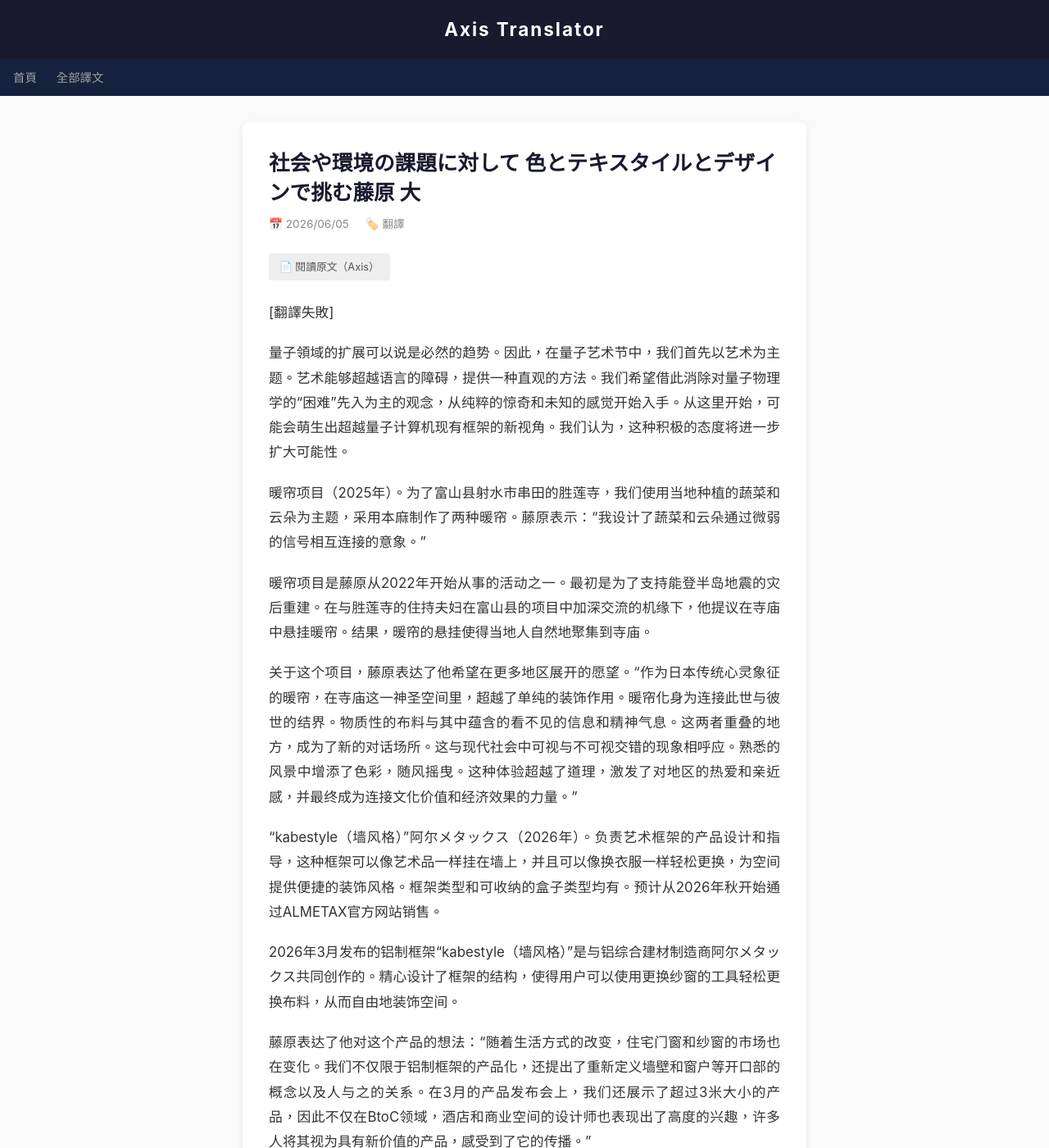
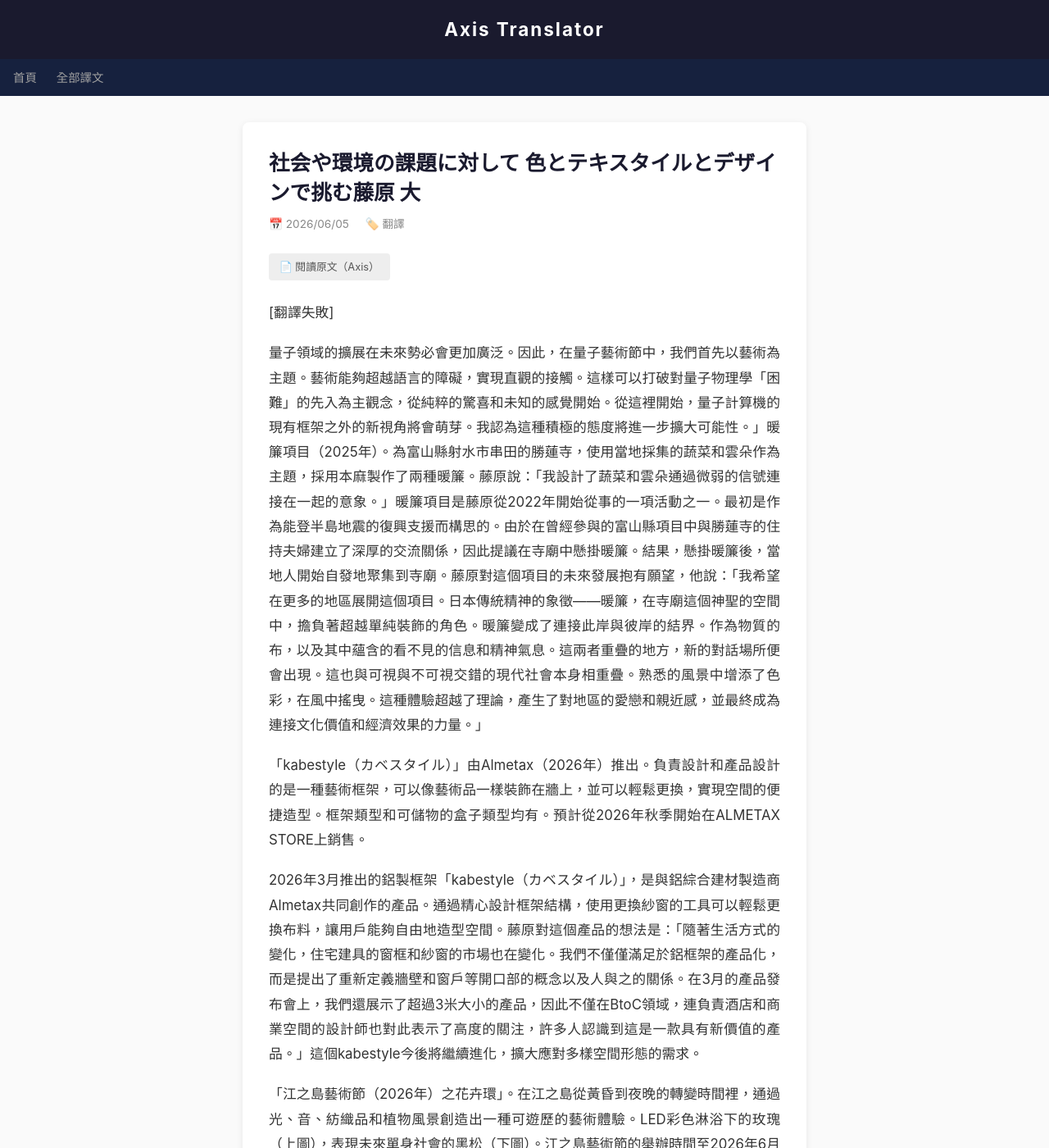
Before and after one commit to buegecody/axis-translator, a Jekyll site: the page built from _posts/2026-06-05-社会や環境の課題に対して-色とテキスタイルとデザインで挑む藤原-大.md, in a window 1280 px wide and 1400 px high. Shown: the whole window at 82% size. Built offline with Jekyll 4.4.1, drawn with Linux system fonts in a browser that asks for light colours; some of the changed text lies outside the part shown.

Commit message:
daily: 2026-06-05

```diff
--- a/_posts/2026-06-05-社会や環境の課題に対して-色とテキスタイルとデザインで挑む藤原-大.md
+++ b/_posts/2026-06-05-社会や環境の課題に対して-色とテキスタイルとデザインで挑む藤原-大.md
@@ -7,24 +7,18 @@ original_url: "https://www.axismag.jp/posts/2026/06/712628.html"
 ---
 
 <p>[翻譯失敗]</p>
-<p>量子領域的扩展可以说是必然的趋势。因此，在量子艺术节中，我们首先以艺术为主题。艺术能够超越语言的障碍，提供一种直观的方法。我们希望借此消除对量子物理学的“困难”先入为主的观念，从纯粹的惊奇和未知的感觉开始入手。从这里开始，可能会萌生出超越量子计算机现有框架的新视角。我们认为，这种积极的态度将进一步扩大可能性。</p>
-<p>暖帘项目（2025年）。为了富山县射水市串田的胜莲寺，我们使用当地种植的蔬菜和云朵为主题，采用本麻制作了两种暖帘。藤原表示：“我设计了蔬菜和云朵通过微弱的信号相互连接的意象。”</p>
-<p>暖帘项目是藤原从2022年开始从事的活动之一。最初是为了支持能登半岛地震的灾后重建。在与胜莲寺的住持夫妇在富山县的项目中加深交流的机缘下，他提议在寺庙中悬挂暖帘。结果，暖帘的悬挂使得当地人自然地聚集到寺庙。</p>
-<p>关于这个项目，藤原表达了他希望在更多地区展开的愿望。“作为日本传统心灵象征的暖帘，在寺庙这一神圣空间里，超越了单纯的装饰作用。暖帘化身为连接此世与彼世的结界。物质性的布料与其中蕴含的看不见的信息和精神气息。这两者重叠的地方，成为了新的对话场所。这与现代社会中可视与不可视交错的现象相呼应。熟悉的风景中增添了色彩，随风摇曳。这种体验超越了道理，激发了对地区的热爱和亲近感，并最终成为连接文化价值和经济效果的力量。”</p>
-<p>“kabestyle（墙风格）”阿尔メタックス（2026年）。负责艺术框架的产品设计和指导，这种框架可以像艺术品一样挂在墙上，并且可以像换衣服一样轻松更换，为空间提供便捷的装饰风格。框架类型和可收纳的盒子类型均有。预计从2026年秋开始通过ALMETAX官方网站销售。</p>
-<p>2026年3月发布的铝制框架“kabestyle（墙风格）”是与铝综合建材制造商阿尔メタックス共同创作的。精心设计了框架的结构，使得用户可以使用更换纱窗的工具轻松更换布料，从而自由地装饰空间。</p>
-<p>藤原表达了他对这个产品的想法：“随着生活方式的改变，住宅门窗和纱窗的市场也在变化。我们不仅限于铝制框架的产品化，还提出了重新定义墙壁和窗户等开口部的概念以及人与之的关系。在3月的产品发布会上，我们还展示了超过3米大小的产品，因此不仅在BtoC领域，酒店和商业空间的设计师也表现出了高度的兴趣，许多人将其视为具有新价值的产品，感受到了它的传播。”</p>
-<p>这个kabestyle将继续响应多样化空间的需求，进一步发展和扩展。</p>
-<p>“フラワーリング”江之岛艺术节（2026年）。在江之岛从黄昏到夜晚的过渡时间里，通过光、音、纺织品和植物景观，创造出一种巡回式的艺术体验。LED色彩淋浴下的玫瑰（上图），表达未来单身社会的黑松（下图）。江之岛艺术节的举办将持续到2026年6月7日。</p>
-<p>最新的項目是將於2026年4月至6月初在江之島藝術節展出的裝置藝術作品「城堡」和「花環」。在從白天到夜晚的時段變化中，在江之島植物園中，光線、聲音、紡織品和植物相互交織，提供了一個人、自然和文化共鳴的體驗。</p>
-<p>「我們現在對於透過LED燈光來觀賞自然物已經不太感到違和感了。在這樣的情況下，要將人為構成的植物園視為『自然本身』來看待是困難的。『城堡』和『花環』是通過人工光線重新編排場域感知的一種設計，同時也是作為一個當代藝術作品，探討自然是如何被觀看和感受的。」藤原這樣說道。</p>
-<p>「人心中獨有的自然・印度14億人的色彩與紡織品」展（2026）。從2024年秋開始，為期約半年，進行色彩採集項目，採集印度人生活中的色彩，並以紡織品作品的形式展示。目前，該項目持續進行中，目標是將色彩數據數值化並在空間中表現。</p>
-<p>「人心中獨有的自然・印度14億人的色彩與紡織品」展（2026）。將在東京・青山的螺旋花園舉辦。</p>
+<p>量子領域的擴展在未來勢必會更加廣泛。因此，在量子藝術節中，我們首先以藝術為主題。藝術能夠超越語言的障礙，實現直觀的接觸。這樣可以打破對量子物理學「困難」的先入為主觀念，從純粹的驚喜和未知的感覺開始。從這裡開始，量子計算機的現有框架之外的新視角將會萌芽。我認為這種積極的態度將進一步擴大可能性。」暖簾項目（2025年）。為富山縣射水市串田的勝蓮寺，使用當地採集的蔬菜和雲朵作為主題，採用本麻製作了兩種暖簾。藤原說：「我設計了蔬菜和雲朵通過微弱的信號連接在一起的意象。」暖簾項目是藤原從2022年開始從事的一項活動之一。最初是作為能登半島地震的復興支援而構思的。由於在曾經參與的富山縣項目中與勝蓮寺的住持夫婦建立了深厚的交流關係，因此提議在寺廟中懸掛暖簾。結果，懸掛暖簾後，當地人開始自發地聚集到寺廟。藤原對這個項目的未來發展抱有願望，他說：「我希望在更多的地區展開這個項目。日本傳統精神的象徵——暖簾，在寺廟這個神聖的空間中，擔負著超越單純裝飾的角色。暖簾變成了連接此岸與彼岸的結界。作為物質的布，以及其中蘊含的看不見的信息和精神氣息。這兩者重疊的地方，新的對話場所便會出現。這也與可視與不可視交錯的現代社會本身相重疊。熟悉的風景中增添了色彩，在風中搖曳。這種體驗超越了理論，產生了對地區的愛戀和親近感，並最終成為連接文化價值和經濟效果的力量。」</p>
+<p>「kabestyle（カベスタイル）」由Almetax（2026年）推出。負責設計和產品設計的是一種藝術框架，可以像藝術品一樣裝飾在牆上，並可以輕鬆更換，實現空間的便捷造型。框架類型和可儲物的盒子類型均有。預計從2026年秋季開始在ALMETAX STORE上銷售。</p>
+<p>2026年3月推出的鋁製框架「kabestyle（カベスタイル）」，是與鋁綜合建材製造商Almetax共同創作的產品。通過精心設計框架結構，使用更換紗窗的工具可以輕鬆更換布料，讓用戶能夠自由地造型空間。藤原對這個產品的想法是：「隨著生活方式的變化，住宅建具的窗框和紗窗的市場也在變化。我們不僅僅滿足於鋁框架的產品化，而是提出了重新定義牆壁和窗戶等開口部的概念以及人與之的關係。在3月的產品發布會上，我們還展示了超過3米大小的產品，因此不僅在BtoC領域，連負責酒店和商業空間的設計師也對此表示了高度的關注，許多人認識到這是一款具有新價值的產品。」這個kabestyle今後將繼續進化，擴大應對多樣空間形態的需求。</p>
+<p>「江之島藝術節（2026年）之花卉環」。在江之島從黃昏到夜晚的轉變時間裡，通過光、音、紡織品和植物風景創造出一種可遊歷的藝術體驗。LED彩色淋浴下的玫瑰（上圖），表現未來單身社會的黑松（下圖）。江之島藝術節的舉辦時間至2026年6月7日。</p>
+<p>最新的項目是將於2026年4月至6月初在江之島藝術節展出的裝置藝術作品「城堡」和「花環」。在從白天到夜晚的時段變化中，在江之島植物園中，光線、聲音、紡織品和植物相互交織，提供了一個人、自然和文化共鳴的體驗。藤原說：「我們現在已經不太會對透過LED燈光來觀賞自然物感到違和感。在這樣的情況下，要將人為構成的植物園視為『自然本身』來呈現是困難的。『城堡』和『花環』是通過人工光線重新編排場域感知的一種設計，同時也是作為一個探討自然如何被觀看和感受的當代藝術作品來構想的。」</p>
+<p>「人心中獨有的自然・印度14億人的色彩與紡織品」展（2026年）。從2024年秋開始，為期約半年，進行色彩採集項目，採集印度人生活中的色彩，並以紡織品作品的形式呈現。目前，該項目持續進行中，目標是將色彩數據數值化並在空間中表現。</p>
+<p>「人心中獨有的自然・印度14億人的色彩與紡織品」展（2026年）。將在東京・青山的Spiral Garden舉辦。</p>
 <p>以創造與多層世界接點為目標
-從暖簾等自主藝術活動，到像AlmetaX這樣有客戶的設計項目，再到思考量子技術未來社會的國家級指導。藤原對於這些領域的界限並不太在意，對他來說，工藝製作所追求的是什麼呢？</p>
-<p>「在事物複雜交織、充滿曖昧性的時代，社會整體卻沒有減速地持續前進。在這樣的情況下，我希望用布料解開人們的恐懼和既有概念。布料為人們提供柔軟的感覺。我希望能通過紡織品的製作，將人類與非人類之間看不見的關係可視化。」</p>
+從暖簾等自主藝術活動，到AlmetaX等有客戶的設計項目，再到思考量子技術未來社會的國家級指導。藤原表示，他並不太在意這些領域之間的界限，對於他來說，通過製作物品所追求的是什麼呢？</p>
+<p>「儘管事物錯綜複雜、充滿曖昧的時代，社會整體仍然沒有減速地向前發展。在這樣的情況下，我希望用布料解開人們的恐懼和既有概念。布料為人們提供柔軟的感覺。我希望能夠通過紡織品製作，將人類與非人類之間看不見的關係可視化。」</p>
 <p>「垃圾變成線」項目（2017〜）。在蒙古大草原上使用戴森吸塵器收集羊毛和山羊毛，製作毛衣。在廢棄物逐年增加的現代，這個項目展示了從垃圾到衣服的材料循環的可能性。下圖是2021年在茅ヶ崎市美術館展出的毛衣。</p>
-<p>今後，藤原表示希望能進一步致力於在酒店、商業空間之外，也包括文化設施的紡織品空間設計。「對於空間這個領域，我有純粹的探索心。我不僅僅是想調和或整頓色彩，而是想挑戰將空間中潛在的『意義』可視化。尤其是在變化激烈的城市商業空間中，人們往往追求均質化的美感。然而，不被消費的價值，是通過針對每個場所和人的意識所刻畫的文脈進行設計而產生的。在與現有環境對話的同時，介入獨特的創造力。這樣一來，或許能編織出屬於那個場所獨有的故事。」</p>
-<p>藤原總是通過解讀現代社會中的自然環境、社會、人類的精神和感覺等背景課題，將實驗性的嘗試投向社會。現在，他又展望著怎樣的未來呢？對於他的下一個企劃，我們充滿期待。</p>
-<p>藤原大（ふじわら・だい）／設計師、創意總監、美術家。1967年出生於東京都。中央美術學院國畫系山水畫科（北京）留學後，1994年畢業於多摩美術大學。經過三宅設計事務所，2008年設立了DAIFUJIWARA。</p>
-<p>在企業、教育、地域這三個領域，展開面向現代社會的多方面創作活動。現任東京大學生產技術研究所研究員、多摩美術大學教授、金澤美術工藝大學名譽客座教授。アルメタックス三宅設計事務所勝蓮寺、多摩美術大學藤原大量子藝術節。浦川愛亞（うらかわ・あいあ）／編輯者 經歷「ECIFFO」「AXIS」編輯部後，於2003年起成為自由工作者。主要在設計領域的雜誌、書籍、網路媒體上活動。書籍編輯作品包括「長大作 84歲現役設計師」（長大作 著、拉特爾茲出版）、「玩耍、創作、生活 辭去設計師成為雕刻家」（五十嵐威暢 著、拉特爾茲出版）、「倉俣史朗讀本」（ADP出版）、「與素材對話的藝術與設計」（富山市立美術館圖錄、ADP出版）、「南部鐵器的生活 釜定的工作」（青幻舍出版）等。照片由Eri Iwata拍攝。</p>
+<p>今後，藤原表示希望能進一步致力於在酒店和商業空間之外，也能在文化設施中進行使用紡織品的空間設計。「對空間這個領域有純粹的探索心。我不僅僅是想調和或整頓色彩，還希望挑戰將空間中潛在的『意義』可視化。尤其是在變化激烈的城市商業空間中，人們往往追求均質化的美感。然而，不被消費的價值，是通過針對每個場所和人的意識所刻畫的文脈進行設計而產生的。在與現有環境對話的同時，介入獨特的創造力。這樣一來，或許能夠編織出屬於那個場所的獨特故事。」</p>
+<p>藤原始終在解讀現代社會中的自然環境、社會、人類的精神和感覺等背景下的課題，同時將實驗性的嘗試投向社會。現在，他又展望著怎樣的未來呢？對於他的下一個企劃，我們充滿期待。</p>
+<p>藤原大（ふじわら・だい）／設計師、創意總監、美術家。1967年出生於東京都。中央美術學院國畫系山水畫科（北京）留學後，1994年畢業於多摩美術大學。經歷三宅設計事務所後，於2008年設立DAIFUJIWARA。</p>
+<p>在企業、教育、地域這三個領域，展開面向現代社會的多方面創作活動。現任東京大學生產技術研究所研究員、多摩美術大學教授、金澤美術工藝大學名譽客座教授。アルメタックス三宅設計事務所勝蓮寺多摩美術大學藤原大量子藝術節 浦川愛亞／編輯者 經歷「ECIFFO」「AXIS」編輯部後，於2003年起成為自由工作者。主要在設計領域的雜誌、書籍、網路媒體上活動。參與編輯的書籍包括「長大作 84歲現役設計師」（長大作 著，拉特爾茲出版）、「玩耍、創作、生活 辭去設計師成為雕刻家」（五十嵐威暢 著，拉特爾茲出版）、「倉俣史朗讀本」（ADP出版）、「與素材對話的藝術與設計」（富山市立美術館圖錄，ADP出版）、「南部鐵器的生活 釜定的工作」（青幻舍出版）等。照片由Eri Iwata拍攝。</p>
```
